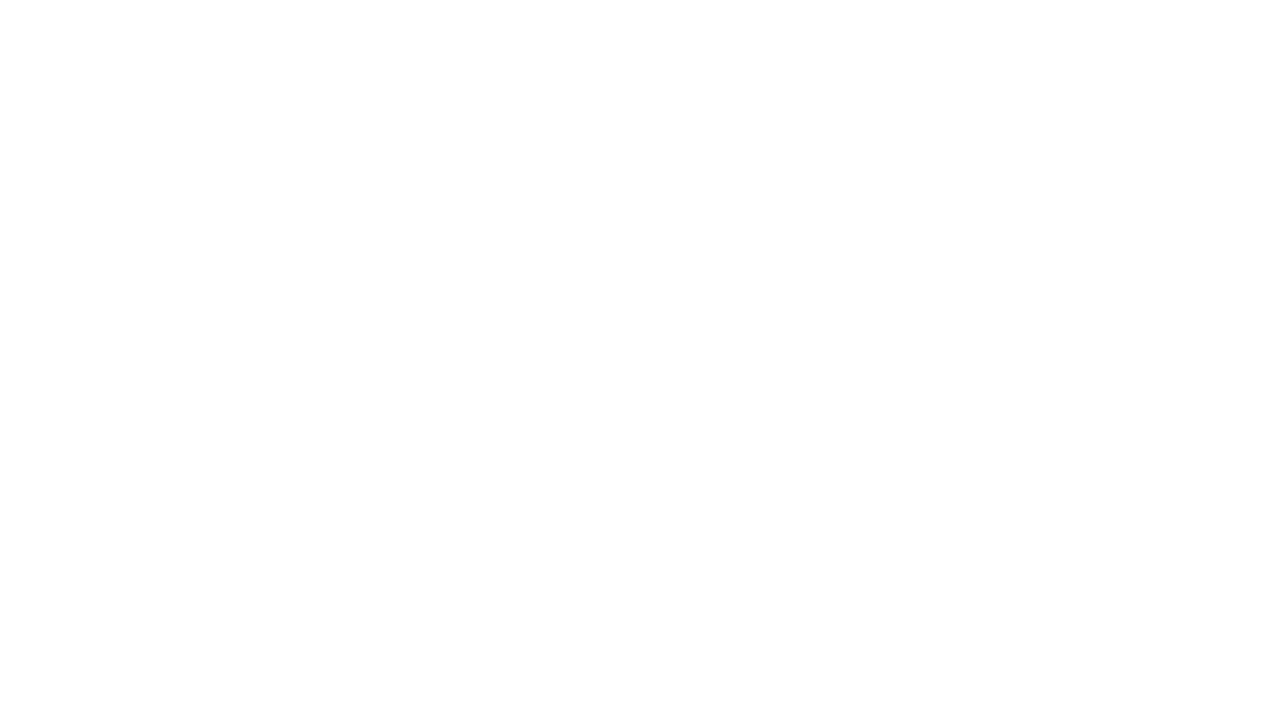
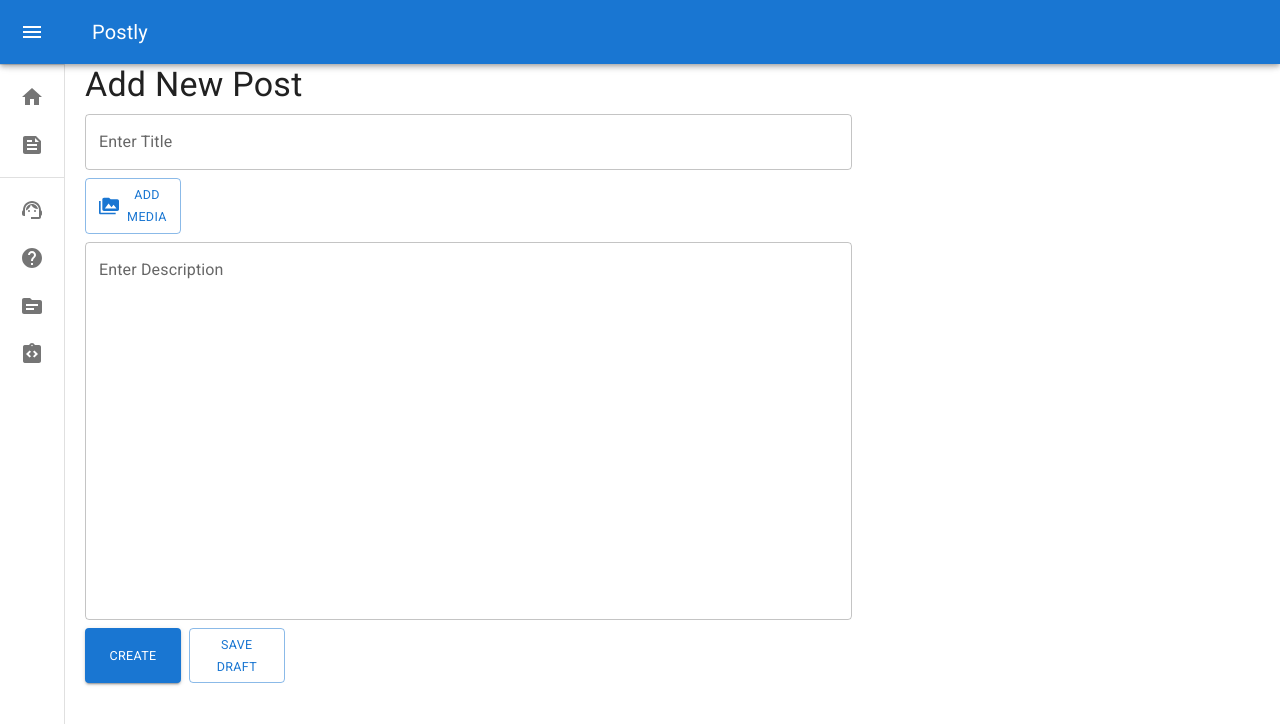
Before and after one commit to Fla1ly/Postly, a React (Vite) app: page /create in a window 1280 px wide. Before the commit this address had no page. Shown: the top 724 px of the page. Built offline with nearby package versions, Linux system fonts and the light colour scheme; the HTML template or start-up script is replaced by a standard one.

Commit message:
login changes, start of conditional rendering & creating blog

```diff
--- a/package.json
+++ b/package.json
@@ -12,6 +12,7 @@
   "dependencies": {
     "@emotion/react": "^11.11.4",
     "@emotion/styled": "^11.11.5",
+    "@fontsource/roboto": "^5.0.13",
     "@mui/icons-material": "^5.15.16",
     "@mui/material": "^5.15.17",
     "@radix-ui/react-slot": "^1.0.2",
--- a/src/App.tsx
+++ b/src/App.tsx
@@ -1,9 +1,12 @@
 import { BrowserRouter as Router, Route, Routes } from "react-router-dom";
+import '@fontsource/roboto';
+import './main.css'
 
 /* PAGES */
 import Home from "./pages/Home";
 import Signup from "./pages/Signup";
 import Login from "./pages/Login";
+import Create from "./pages/Create";
 
 function App() {
   return (
@@ -12,6 +15,7 @@ function App() {
         <Route path="/" element={<Home />} />
         <Route path="/signup" element={<Signup />} />
         <Route path="/login" element={<Login />} />
+        <Route path="/create" element={<Create />} />
         <Route path="/test" element={<h1>Test</h1>} />
       </Routes>
     </Router>
--- a/src/components/Nav.tsx
+++ b/src/components/Nav.tsx
@@ -110,6 +110,7 @@ export default function MiniDrawer({
   const theme = useTheme();
   const [open, setOpen] = React.useState(false);
   const navigate = useNavigate();
+  const isLoggedIn = localStorage.getItem("isLoggedIn");
 
   const handleDrawerOpen = () => {
     setOpen(true);
@@ -117,6 +118,12 @@ export default function MiniDrawer({
 
   const handleDrawerClose = () => {
     setOpen(false);
+  };
+
+  const handleLogout = () => {
+    localStorage.removeItem("isLoggedIn");
+    localStorage.removeItem("username");
+    navigate("/");
   };
 
   return (
@@ -190,11 +197,28 @@ export default function MiniDrawer({
             </ListItem>
           ))}
         </List>
+        {isLoggedIn ? (
+          <>
             <Divider />
             <List>
               {["Account", "Create Blog", "Archive"].map((text, index) => (
                 <ListItem key={text} disablePadding sx={{ display: "block" }}>
                   <ListItemButton
+                    onClick={() => {
+                      switch (index) {
+                        case 0:
+                          navigate("/account");
+                          break;
+                        case 1:
+                          navigate("/create");
+                          break;
+                        case 2:
+                          navigate("/archive");
+                          break;
+                        default:
+                          break;
+                      }
+                    }}
                     sx={{
                       minHeight: 48,
                       justifyContent: open ? "initial" : "center",
@@ -213,11 +237,16 @@ export default function MiniDrawer({
                       {index === 2 && <InventoryIcon />}
                       {index === 3 && <MailIcon />}
                     </ListItemIcon>
-                <ListItemText primary={text} sx={{ opacity: open ? 1 : 0 }} />
+                    <ListItemText
+                      primary={text}
+                      sx={{ opacity: open ? 1 : 0 }}
+                    />
                   </ListItemButton>
                 </ListItem>
               ))}
             </List>
+          </>
+        ) : null}
         <Divider />
         <List>
           {[
@@ -253,7 +282,7 @@ export default function MiniDrawer({
           ))}
         </List>
         <Box sx={{ flexGrow: 1 }} />
-        {open ? (
+        {open && !isLoggedIn ? (
           <Stack
             sx={{
               display: "flex",
@@ -279,6 +308,25 @@ export default function MiniDrawer({
               Signup
             </Button>
           </Stack>
+        ) : open && isLoggedIn ? (
+          <Stack
+            sx={{
+              display: "flex",
+              gap: 1,
+              width: "100%",
+              justifyContent: "center",
+              alignItems: "center",
+              mb: 1,
+            }}
+          >
+            <Button
+              variant="contained"
+              sx={{ width: "95%" }}
+              onClick={handleLogout}
+            >
+              Logout
+            </Button>
+          </Stack>
         ) : null}
       </Drawer>
       <Box
@@ -291,7 +339,7 @@ export default function MiniDrawer({
           overflow: "auto",
         }}
       >
-        <Box sx={{ width: "98.75%", mt: "2%",}}>
+        <Box sx={{ width: "98.75%", mt: "2%" }}>
           {children}
         </Box>
       </Box>
--- /dev/null
+++ b/src/main.css
@@ -0,0 +1,3 @@
+body {
+  font-family: "Roboto", sans-serif;
+}
--- /dev/null
+++ b/src/pages/Create.tsx
@@ -0,0 +1,134 @@
+import NavbarContent from "../components/Nav";
+import { Button, Stack, TextField, Typography } from "@mui/material";
+import { useState } from "react";
+import PermMediaIcon from "@mui/icons-material/PermMedia";
+import { useNavigate } from "react-router-dom";
+
+export default function Create() {
+  const navigate = useNavigate();
+  const [title, setTitle] = useState<string>("");
+  const [description, setDescription] = useState<string>("");
+  const isLoggedIn = localStorage.getItem("isLoggedIn");
+
+  if (!isLoggedIn) {
+    navigate("/login");
+  }
+
+  const handleSubmit = async () => {
+    try {
+      const response = await fetch("http://localhost:5000/postly/createPost", {
+        method: "POST",
+        headers: {
+          "Content-Type": "application/json",
+        },
+        body: JSON.stringify({
+          title,
+          description,
+        }),
+      });
+      if (!response.ok) {
+        throw new Error("Post creation failed");
+      }
+      console.log("Post created successfully");
+      navigate("/");
+    } catch (error) {
+      console.error("Error creating post:", error);
+    }
+  };
+
+  const handleSaveDraft = async () => {
+    try {
+      const response = await fetch("http://localhost:5000/postly/saveDraft", {
+        method: "POST",
+        headers: {
+          "Content-Type": "application/json",
+        },
+        body: JSON.stringify({
+          title,
+          description,
+        }),
+      });
+      if (!response.ok) {
+        throw new Error("Draft save failed");
+      }
+      console.log("Draft saved successfully");
+      navigate("/");
+    } catch (error) {
+      console.error("Error saving draft:", error);
+    }
+  };
+
+  return (
+    <NavbarContent>
+      <Stack sx={{ display: "flex", flexDirection: "row" }}>
+        <Stack sx={{ width: "65%" }}>
+          <Typography variant="h4">Add New Post</Typography>
+          <TextField
+            sx={{ mt: 1 }}
+            id="outlined-basic"
+            label="Enter Title"
+            variant="outlined"
+            onChange={(e) => setTitle(e.target.value)}
+          />
+          <Button
+            variant="outlined"
+            sx={{
+              width: "12.5%",
+              fontSize: "12.5px",
+              display: "flex",
+              justifyContent: "center",
+              alignItems: "center",
+              gap: 1,
+              mt: 1,
+            }}
+          >
+            <PermMediaIcon sx={{ fontSize: "20px" }} />
+            Add Media
+          </Button>
+          <TextField
+            sx={{ mt: 1 }}
+            id="outlined-multiline-static"
+            label="Enter Description"
+            multiline
+            rows={15}
+            variant="outlined"
+            onChange={(e) => setDescription(e.target.value)}
+          />
+          <Stack sx={{ display: "flex", flexDirection: "row", gap: 1 }}>
+            <Button
+              variant="contained"
+              sx={{
+                width: "12.5%",
+                fontSize: "12.5px",
+                display: "flex",
+                justifyContent: "center",
+                alignItems: "center",
+                gap: 1,
+                mt: 1,
+              }}
+              onClick={handleSubmit}
+            >
+              Create
+            </Button>
+            <Button
+              variant="outlined"
+              sx={{
+                width: "12.5%",
+                fontSize: "12.5px",
+                display: "flex",
+                justifyContent: "center",
+                alignItems: "center",
+                gap: 1,
+                mt: 1,
+              }}
+              onClick={handleSaveDraft}
+            >
+              Save Draft
+            </Button>
+          </Stack>
+        </Stack>
+        <Stack sx={{ width: "35%" }}></Stack>
+      </Stack>
+    </NavbarContent>
+  );
+}
--- a/src/pages/Home.tsx
+++ b/src/pages/Home.tsx
@@ -4,7 +4,7 @@ import { Typography, Stack, Button } from "@mui/material";
 
 export default function Home() {
   const navigate = useNavigate();
-  // const isLoggedIn = localStorage.getItem('isLoggedIn');
+  const isLoggedIn = localStorage.getItem("isLoggedIn");
 
   return (
     <NavBarContent>
@@ -37,6 +37,11 @@ export default function Home() {
             >
               <Typography variant="h2">Welcome!</Typography>
               <Typography variant="h5">Get started quickly!</Typography>
+              {isLoggedIn ? (
+                <Typography variant="h6">
+                  <strong>logged in</strong>
+                </Typography>
+              ) : null}
               <Typography variant="h6">
                 Sign up or log in to get started
               </Typography>
--- a/src/pages/Login.tsx
+++ b/src/pages/Login.tsx
@@ -68,7 +68,7 @@ export default function SignIn() {
             <LockOutlinedIcon />
           </Avatar>
           <Typography component="h1" variant="h5">
-            Sign in
+            Log in
           </Typography>
           <Box
             component="form"
@@ -106,7 +106,7 @@ export default function SignIn() {
               variant="contained"
               sx={{ mt: 3, mb: 2 }}
             >
-              Sign In
+              Log in
             </Button>
             <Grid container>
               <Grid item xs>
```
Also changed, not shown: 1 other file (tests, documents, lock files or other folders). Lines whose indentation alone changed are shown as unchanged.
